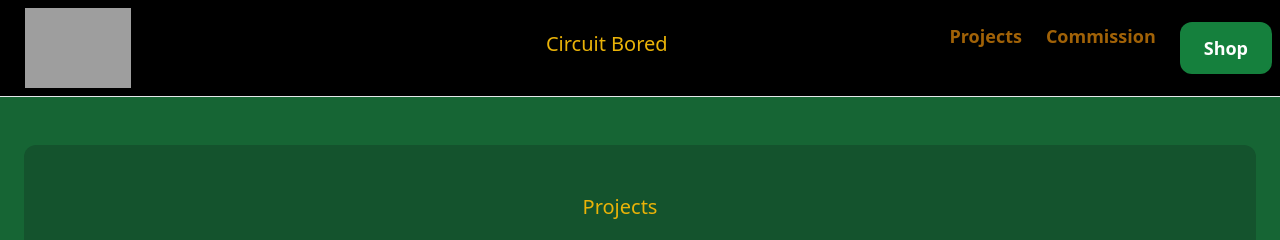
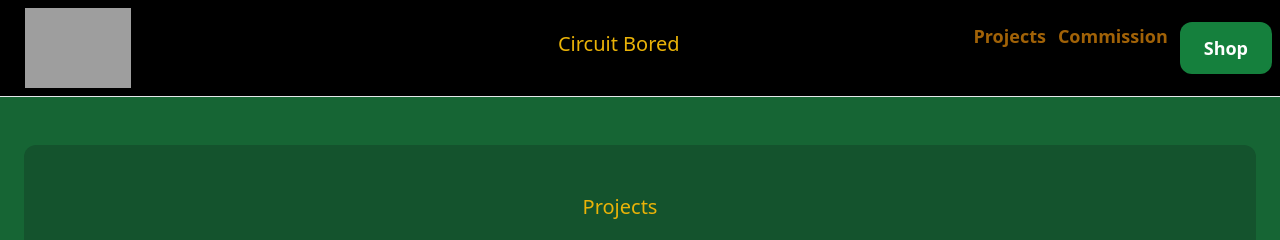
Before and after one commit to enzosupreme/circuitblab2, a Django app: page /browse/ in a window 1280 px wide. Shown: the top 240 px of the page. Run offline with Django 4.2, Linux system fonts and the light colour scheme; data comes from the database, SQL or seed files in the repository; some libraries are stand-ins or nearby versions; grey boxes are pictures that could not be loaded.

Commit message:
text-resize

```diff
--- a/core/templates/core/base.html
+++ b/core/templates/core/base.html
@@ -22,7 +22,7 @@
 
         </a>
     </div>
-            <div class="hidden sm:flex space-x-6">
+            <div class="hidden sm:flex space-x-3">
 
                     <a href="{% url 'browse:index' %}" class="text-sm sm:text-md lg:text-lg font-semibold text-yellow-700 hover:text-white">Projects</a>
                     <a href="{% url 'core:commission' %}" class="text-sm sm:text-md lg:text-lg font-semibold text-yellow-700 hover:text-white">Commission</a>
```
